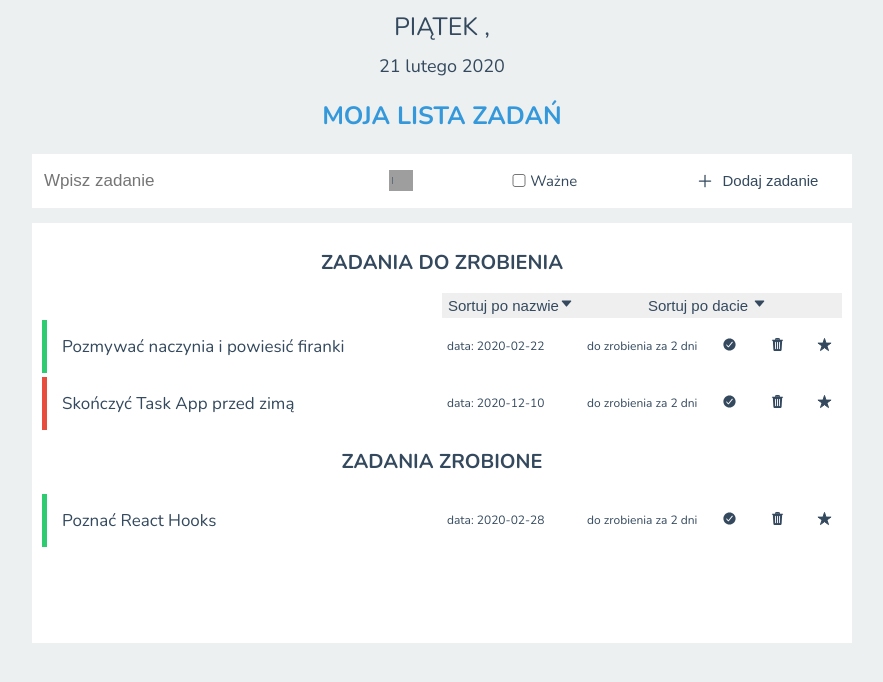
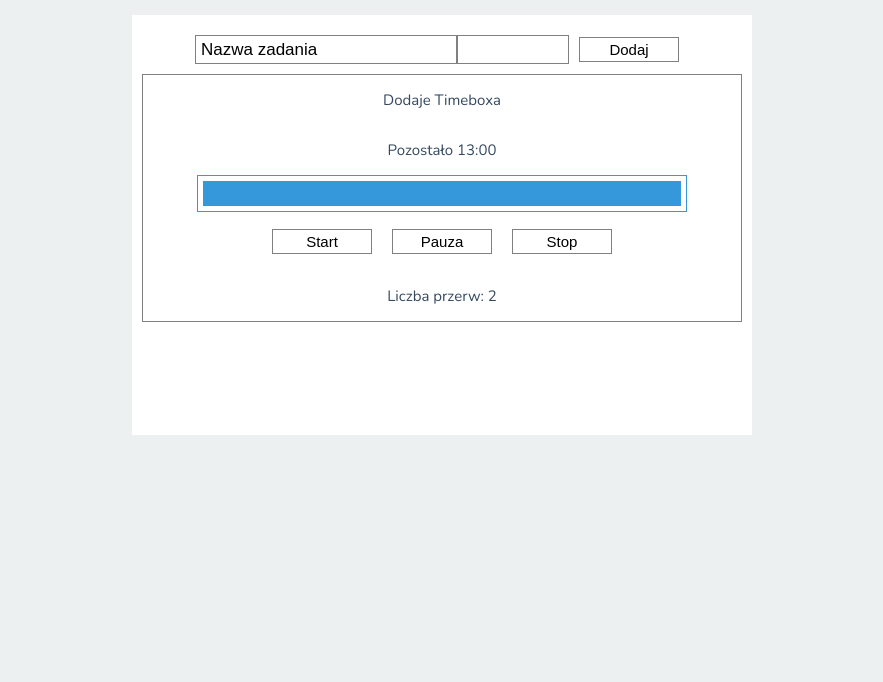
Before and after one commit to unpolaco/Personal-Organizer-App-, a React (Create React App) app: page / in a window 1280 px wide. Shown: the top 682 px of the page, without its empty margins (198-1081 px from the left). Built offline with nearby package versions, Linux system fonts and the light colour scheme; grey boxes are pictures that could not be loaded.

Commit message:
Create Timebox component

```diff
--- a/src/App.js
+++ b/src/App.js
@@ -1,135 +1,179 @@
 import React, {Component} from 'react';
-import AddTask from './components/AddTask'
-import ActualDate from './components/ActualDate'
-import TasksLists from './components/TaskList'
-import uuid from 'uuid'
+// import AddTask from './components/AddTask'
+// import ActualDate from './components/ActualDate'
+// import TasksLists from './components/TaskList'
+// import uuid from 'uuid'
 import styled, { createGlobalStyle } from 'styled-components'
-import moment from 'moment';
+// import moment from 'moment';
+import Timebox from './components/Timebox'
+
+// function wait(ms=1000) {
+//   return new Promise(
+//     (resolve) => {
+//       setTimeout(resolve, ms)
+//     }
+//   )
+// }
+// const tasks = [
+//   {
+//     "name": "Pozmywać naczynia i powiesić firanki",
+//     "finishDate": "2020-02-22",
+//     "createDate": "",
+//     "priority": false,
+//     "done": false,
+//     "id": "uuid.v4()",
+//     "timeToFinishTask": "za 2 dni"
+//   },
+//   {
+//     "name": "Poznać React Hooks",
+//     "finishDate": "2020-02-28",
+//     "createDate": "",
+//     "priority": false,
+//     "done": true,
+//     "id": "uuid.v4()",
+//     "timeToFinishTask": "za 2 dni"
+//   },
+//   {
+//     "name": "Skończyć Task App przed zimą",
+//     "finishDate": "2020-12-10",
+//     "createDate": "",
+//     "priority": true,
+//     "done": false,
+//     "id": "uuid.v4()",
+//     "timeToFinishTask": "za 2 dni"
+//   }
+// ]
+// const TasksAPI = {
+//   getAllTasks: async function() {
+//     await wait(1000);
+//     return [...tasks];
+//   },
+//   addTask: async function(taskToAdd) {
+//     await wait(2000);
+//     const addedTask = {...taskToAdd, id: uuid.v4()}
+//     tasks.push(addedTask)
+//     return addedTask;
+//   }
+// }
+
 
 class App extends Component {
   state={
-    tasks: [
-      {
-        name: "Pozmywać naczynia i powiesić firanki",
-        finishDate: "2020-02-22",
-        createDate: "",
-        priority: false,
-        done: false,
-        id: uuid.v4(),
-        timeToFinishTask: 'za 2 dni'
-      },
-      {
-        name: "Poznać React Hooks",
-        finishDate: "2020-02-28",
-        createDate: "",
-        priority: false,
-        done: true,
-        id: uuid.v4(),
-        timeToFinishTask: 'za 2 dni'
-      },
-      {
-        name: "Skończyć Task App przed zimą",
-        finishDate: "2020-12-10",
-        createDate: "",
-        priority: true,
-        done: false,
-        id: uuid.v4(),
-        timeToFinishTask: 'za 2 dni'
-      }
-    ],
+    "tasks": [],
     sortByDateGrowing: false,
     sortByNameGrowing: false,
+    loading: true,
+    error: null,
    }
 
-   deleteTask = (id) => {
-    const tasks = [...this.state.tasks];
+  //  componentDidMount() {
+  //    TasksAPI.getAllTasks().then(
+  //      (tasks) => this.setState({ tasks })
+  //    ).catch(
+  //     (error) => this.setState({ error })
+  //     ).finally(
+  //      () => this.setState({ loading: false})
+  //    )
+  //  }
 
-    const index = tasks.findIndex(task => task.id === id);
 
-    tasks.splice(index, 1)
-    this.setState({
-      tasks,
-    })
-   }
-   doneTask = (id) => {
-    const tasks = [...this.state.tasks];
-    const index = tasks.findIndex(task => task.id === id);
-    tasks[index].done = !tasks[index].done;
-    this.setState({
-      tasks,
-    })
-   }
-   priorityTask = (id) => {
-    const tasks = [...this.state.tasks];
-    const index = tasks.findIndex(task => task.id === id);
-    tasks[index].priority = !tasks[index].priority;
-    this.setState({
-      tasks,
-   })
-  }
-   addNewTask = (newTask) => {
-    const tasks = [...this.state.tasks]
-    tasks.unshift(newTask)
-    this.setState({
-      tasks,
-    })
-   }
 
-  nameSorting = (sortByGrowing) => {
-    const tasks = [...this.state.tasks]
-    tasks.sort((a, b) => {
-      if (a.name < b.name)
-        return sortByGrowing ? 1 : -1
-      if (a.name > b.name)
-        return sortByGrowing ? -1 : 1
-      return 0;
-     })
+//    deleteTask = (id) => {
+//     const tasks = [...this.state.tasks];
+//     const index = tasks.findIndex(task => task.id === id);
+//     tasks.splice(index, 1)
+//     this.setState({
+//       tasks,
+//     })
+//    }
+//    doneTask = (id) => {
+//     const tasks = [...this.state.tasks];
+//     const index = tasks.findIndex(task => task.id === id);
+//     tasks[index].done = !tasks[index].done;
+//     this.setState({
+//       tasks,
+//     })
+//    }
+//    priorityTask = (id) => {
+//     const tasks = [...this.state.tasks];
+//     const index = tasks.findIndex(task => task.id === id);
+//     tasks[index].priority = !tasks[index].priority;
+//     this.setState({
+//       tasks,
+//    })
+//   }
+//    addNewTask = (newTask) => {
+//     TasksAPI.addTask(newTask).then(
+//       (addedTask) => this.setState(prevState => {
+//         const tasks = [addedTask, ...prevState.tasks];
+//         return { tasks };
+//       })
+//     )
+//     const tasks = [...this.state.tasks]
+//     tasks.unshift(newTask)
+//     this.setState({
+//       tasks,
+//     })
+//    }
 
-    this.setState({
-      tasks,
-      sortByNameGrowing: sortByGrowing ? true : false,
-    })
-  }
+//   nameSorting = (sortByGrowing) => {
+//     const tasks = [...this.state.tasks]
+//     tasks.sort((a, b) => {
+//       if (a.name < b.name)
+//         return sortByGrowing ? 1 : -1
+//       if (a.name > b.name)
+//         return sortByGrowing ? -1 : 1
+//       return 0;
+//      })
 
-  sortByName = () => {
-    let sortByGrowing
-    this.state.sortByNameGrowing ? this.nameSorting(sortByGrowing) : this.nameSorting(!sortByGrowing)
- }
+//     this.setState({
+//       tasks,
+//       sortByNameGrowing: sortByGrowing ? true : false,
+//     })
+//   }
 
-  dateSorting = (sortByGrowing) => {
-    const tasks = [...this.state.tasks]
-    tasks.sort((a, b) => {
-      if (a.finishDate < b.finishDate)
-        return sortByGrowing ? 1 : -1
-      if (a.finishDate > b.finishDate)
-        return sortByGrowing ? -1 : 1
-      return 0;
-     })
-    this.setState({
-      tasks,
-      sortByDateGrowing: sortByGrowing ? true : false,
-    })
-  }
+//   sortByName = () => {
+//     let sortByGrowing
+//     this.state.sortByNameGrowing ? this.nameSorting(sortByGrowing) : this.nameSorting(!sortByGrowing)
+//  }
 
-  sortByDate = () => {
-    let sortByGrowing
-    this.state.sortByDateGrowing ? this.dateSorting(sortByGrowing) : this.dateSorting(!sortByGrowing)
- }
+//   dateSorting = (sortByGrowing) => {
+//     const tasks = [...this.state.tasks]
+//     tasks.sort((a, b) => {
+//       if (a.finishDate < b.finishDate)
+//         return sortByGrowing ? 1 : -1
+//       if (a.finishDate > b.finishDate)
+//         return sortByGrowing ? -1 : 1
+//       return 0;
+//      })
+//     this.setState({
+//       tasks,
+//       sortByDateGrowing: sortByGrowing ? true : false,
+//     })
+//   }
+
+//   sortByDate = () => {
+//     let sortByGrowing
+//     this.state.sortByDateGrowing ? this.dateSorting(sortByGrowing) : this.dateSorting(!sortByGrowing)
+//  }
 
 
   render() {
-    const now = moment(new Date())
-    const {tasks, sortByDateGrowing, sortByNameGrowing} = this.state;
+    // const now = moment(new Date())
+    // const {tasks, sortByDateGrowing, sortByNameGrowing} = this.state;
     return (
       <>
-      <GlobalStyle />
-        <ActualDate now={now}/>
-      <div>
+       <GlobalStyle />
+      {/*  <ActualDate now={now}/> */}
+      <Timebox/>
+      {/* <div>
         <Title>MOJA LISTA ZADAŃ</Title>
         <AddTask
           now={now}
           addNewTask={this.addNewTask}/>
       </div>
+      { this.state.loading ? "Zadania się ładują. Proszę o cierpliwość" : null}
+      { this.state.error ? "Nie udało się załadować zapisanych zadań" : null}
         <TasksLists
           tasks={tasks}
           sortByDateGrowing={sortByDateGrowing}
@@ -139,7 +183,7 @@ class App extends Component {
           handlePriorityTask={this.priorityTask}
           handleSortName={this.sortByName}
           handleSortDate={this.sortByDate}
-          />
+          />          */}
       </>
   )}
 }
--- a/src/components/AddTask.js
+++ b/src/components/AddTask.js
@@ -100,7 +100,7 @@ const AddTaskWrapper = styled.form`
 `
 const Input = styled.input`
   border: none;
-  width: ${props => props.taskName ? "250px" : "100px"};
+  width: ${props => props.taskName ? "300px" : "100px"};
   text-align: left;
   font-size: 17px;
   &:hover {
--- /dev/null
+++ b/src/components/Timebox.js
@@ -0,0 +1,104 @@
+import React from 'react'
+import styled from 'styled-components'
+
+class Timebox extends React.Component {
+
+  render() {
+    return (
+      <TimeboxWrapper>
+        <TimeboxEditor>
+          <Input taskName type="text" defaultValue="Nazwa zadania"
+          name="addTaskName"/>
+          {/* <label for="addTaskName">Zadanie do zrobienia</label> */}
+          <Input type="number" defaultValue="Ustaw czas" name="setTime"/>
+          {/* <label for="setTime">Ustaw czas</label> */}
+          <Button>Dodaj</Button>
+        </TimeboxEditor>
+        <TimeboxElement>
+          <p>Dodaje Timeboxa</p>
+          <p>Pozostało 13:00</p>
+          <ProgressBar>
+            <ProgressIndicator></ProgressIndicator>
+          </ProgressBar>
+          <ButtonWrapper>
+            <Button>Start</Button>
+            <Button>Pauza</Button>
+            <Button>Stop</Button>
+          </ButtonWrapper>
+          <p>Liczba przerw: 2</p>
+        </TimeboxElement>
+      </TimeboxWrapper>
+    )
+  }
+}
+
+const TimeboxWrapper = styled.div`
+  display: flex;
+  flex-direction: column;
+  height: 400px;
+  width: 600px;
+  margin-top: 15px;
+  padding: 10px;
+  background-color: #fff;
+  /* border: 1px solid red; */
+`
+const TimeboxEditor = styled.div`
+display: flex;
+padding: 10px 0;
+justify-content: center;
+`
+const TimeboxElement = styled.div`
+display: flex;
+flex-direction: column;
+align-items: center;
+border: 1px solid grey;
+`
+const ButtonWrapper = styled.div`
+display: flex;
+justify-content: center;
+padding: 15px;
+`
+const Input = styled.input`
+  border: none;
+  width: ${props => props.taskName ? "250px" : "100px"};
+  text-align: left;
+  font-size: 17px;
+  padding: 0 5px;
+  border: 1px solid grey;
+  &:hover {
+    color: #3498db;
+  }
+`
+const Button = styled.button`
+    display: flex;
+    justify-content: space-around;
+    align-items: center;
+    border: 1px solid grey;
+    width: 100px;
+    padding: 2px 10px;
+    margin: 2px 10px;
+    height: 25px;
+    background-color: #fff;
+    font-size: 15px;
+  & > * {
+    stroke: #34495e;
+  }
+  &:hover {
+    color: #3498db;
+  }
+  &:hover > * {
+    stroke: #3498db;
+  }
+`
+const ProgressBar = styled.div`
+  border: 1px solid #3498db;
+  height: 25px;
+  width: 80%;
+  padding: 5px;
+`
+const ProgressIndicator = styled.div`
+height: 25px;
+background-color: #3498db;
+`
+
+export default Timebox;
```
